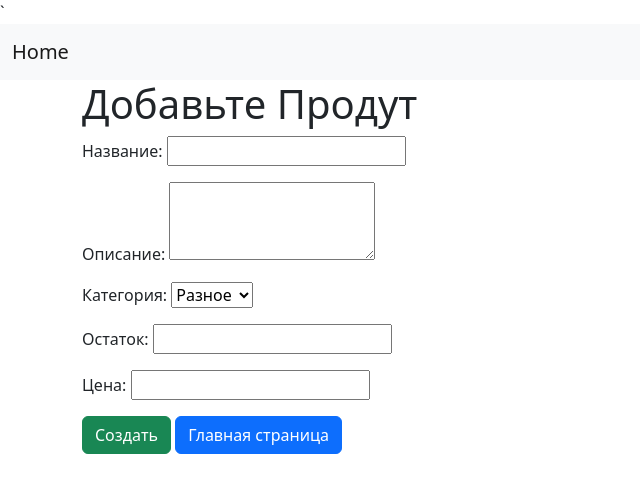
After one commit to Bandeguras/lab_48, a Django app: page /product/add in a window 1280 px wide. The commit adds this page. Shown: the top 493 px of the page, without its empty margins (0-640 px from the left). Run offline with Django 4.2, Linux system fonts and the light colour scheme.

Commit message:
create django form and make create method

```diff
--- a/source/main/urls.py
+++ b/source/main/urls.py
@@ -15,11 +15,12 @@ Including another URLconf
 """
 from django.contrib import admin
 from django.urls import path
-from webapp.views import index_view, product_view
+from webapp.views import index_view, product_view, create_view
 
 urlpatterns = [
     path('admin/', admin.site.urls),
     path('', index_view, name='index'),
     path('product/<int:pk>', product_view, name='view'),
+    path('product/add', create_view, name='create'),
 
 ]
--- /dev/null
+++ b/source/webapp/form.py
@@ -0,0 +1,12 @@
+from django import forms
+from django.forms import widgets
+CATEGORY_CHOICES = [('other', 'Разное'), ('vegetables', 'Овощи'), ('Fruit', 'Фрукты'), ('cereals', 'Крупы'), ('meat', 'Мясо')]
+
+
+class ProductForm(forms.Form):
+    name = forms.CharField(max_length=100, label="Название", required=True)
+    description = forms.CharField(max_length=2000, label="Описание", required=False,
+                                  widget=widgets.Textarea(attrs={"cols": 20, "rows": 3}))
+    category = forms.ChoiceField(choices=CATEGORY_CHOICES, label="Категория", required=True)
+    remains = forms.IntegerField(min_value=0, label='Остаток')
+    price = forms.DecimalField(max_digits=7, decimal_places=2, label='Цена')
--- /dev/null
+++ b/source/webapp/templates/create.html
@@ -0,0 +1,8 @@
+{% extends 'base.html' %}
+{% block content %}
+<h1>Добавьте Продут</h1>
+<form action = "" method="post">
+    {% include 'partial/form.html' with button_text='Создать'%}
+</form></br>
+
+{% endblock %}
--- a/source/webapp/templates/index.html
+++ b/source/webapp/templates/index.html
@@ -1,5 +1,9 @@
 {% extends 'base.html' %}
-
+{% block nav %}
+    <li class="nav-item">
+          <a class="nav-link active" href="{% url 'create' %}">Создать</a>
+    </li>
+{% endblock %}
 
 {% block content %}
     <h1>Продукты</h1>
--- /dev/null
+++ b/source/webapp/templates/partial/form.html
@@ -0,0 +1,4 @@
+{% csrf_token %}
+{{ form.as_p }}
+<input type="submit" value="{{ button_text }}" class="btn btn-success"/>
+<a href="{% url 'index' %}" class="btn btn-primary ">Главная страница </a>
--- a/source/webapp/views.py
+++ b/source/webapp/views.py
@@ -1,5 +1,6 @@
 from django.shortcuts import render, get_object_or_404, redirect
 from webapp.models import Products
+from webapp.form import ProductForm
 # Create your views here.
 
 
@@ -13,3 +14,23 @@ def product_view(request, pk):
     product = get_object_or_404(Products, pk=pk)
     context = {'product': product}
     return render(request, 'view.html', context)
+
+
+def create_view(request):
+    if request.method == 'GET':
+        form = ProductForm()
+        return render(request, "create.html", {'form': form})
+    elif request.method == 'POST':
+        form = ProductForm(data=request.POST)
+        if form.is_valid():
+            new_product = Products.objects.create(
+                name=form.cleaned_data['name'],
+                description=form.cleaned_data['description'],
+                category=form.cleaned_data['category'],
+                remains=form.cleaned_data['remains'],
+                price=form.cleaned_data['price'],
+
+            )
+            return redirect('view', pk=new_product.pk)
+        else:
+            return render(request, "create.html", {'form': form})
```
